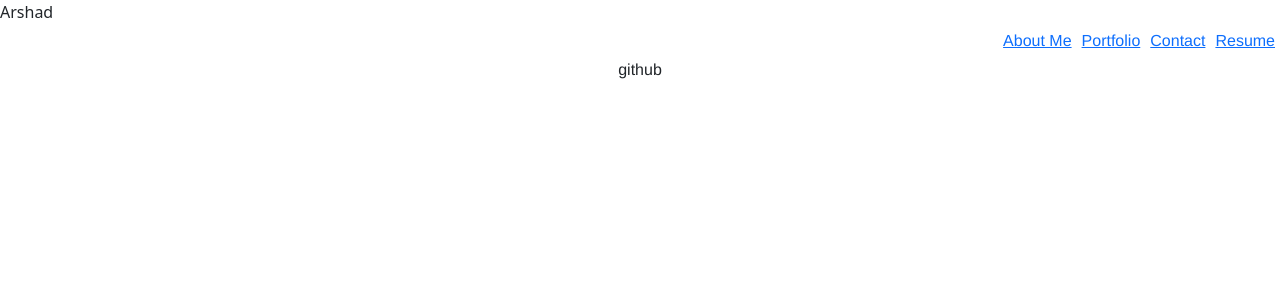
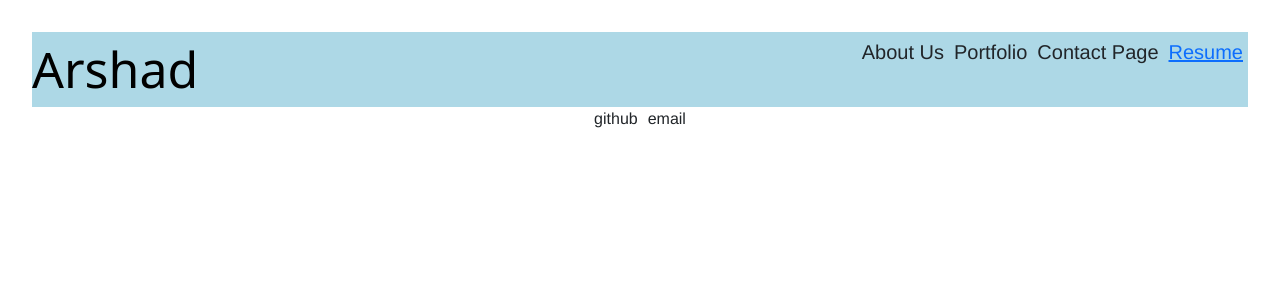
Before and after one commit to moarshad100/fallOut_portfolio, a React (Vite) app in the folder vite-project/: page / in a window 1280 px wide. Shown: the top 300 px of the page. Built offline with nearby package versions, Linux system fonts and the light colour scheme.

Commit message:
added pages

```diff
--- a/vite-project/src/App.jsx
+++ b/vite-project/src/App.jsx
@@ -2,18 +2,24 @@
 import { Outlet } from 'react-router-dom';
 import Nav from './components/Nav';
 import Footer from './components/Footer';
+import Header from './components/Header';
+
+import './App.css'
+import './styles/Header.css'
 
 
 function App() {
   // The Outlet component will conditionally swap between the different pages according to the URL
   return (
     <>
-      <Nav />
-      <main className="mx-3">
-        <Outlet />
-      </main>
-      <Footer />
-
+    <section className='header'>
+    <Header>    </Header>
+    <Nav />
+    </section>
+    <main className="mx-3">
+    <Outlet />
+    </main>
+    <Footer />
     </>
   );
 }
--- a/vite-project/src/components/Footer.jsx
+++ b/vite-project/src/components/Footer.jsx
@@ -3,20 +3,27 @@ export default function Footer() {
 
 
     return (
-      <nav className="main-header-menu">
+      <nav >
 
         <section
           style={{
             display: 'flex',
             fontFamily: 'helvetica',
             flexDirection: 'row',
-            alignItems: 'flex-start',
+            alignItems: 'center',
             justifyContent: 'center',
+            gap:'10px',
+
+
           }}
         >
             <div>
                 github
             </div>
+            <div>
+                email
+            </div>
+
 
 
         </section>
--- a/vite-project/src/components/Header.jsx
+++ b/vite-project/src/components/Header.jsx
@@ -0,0 +1,11 @@
+
+function Header() {
+    return(
+        <header>
+            Arshad
+        </header>
+    )
+
+  }
+
+  export default Header;
--- a/vite-project/src/components/Nav.jsx
+++ b/vite-project/src/components/Nav.jsx
@@ -1,35 +1,39 @@
+
+import { Link } from 'react-router-dom';
 export default function Nav() {
     const linkStyle = { border: '1px black', padding: '5px' };
 
 
     return (
       <nav className="main-header-menu">
-        <div >Arshad</div>
-
         <section
           style={{
             display: 'flex',
             fontFamily: 'helvetica',
             flexDirection: 'row',
-            alignItems: 'flex-start',
-            justifyContent: 'flex-end',
+
           }}
         >
 
 
           <div style={linkStyle}>
-            <a href="#">About Me</a>
+          <Link className="nav-link text-dark" to="/about">
+          About Us
+        </Link>
           </div>
           <div style={linkStyle}>
-            <a href="#">Portfolio</a>
+          <Link className="nav-link text-dark" to="/portfolio">
+          Portfolio
+        </Link>
           </div>
           <div style={linkStyle}>
-            <a href="#">Contact</a>
+          <Link className="nav-link text-dark" to="/contact">
+          Contact Page
+          </Link>
           </div>
           <div style={linkStyle}>
             <a href="#">Resume</a>
           </div>
-
         </section>
       </nav>
     );
--- a/vite-project/src/main.jsx
+++ b/vite-project/src/main.jsx
@@ -4,37 +4,36 @@ import { createBrowserRouter, RouterProvider } from 'react-router-dom';
 
 import 'bootstrap/dist/css/bootstrap.min.css'
 import App from './App';
+import About from './pages/AboutPage';
+import ErrorPage from './pages/ErrorPage';
+import Portfolio from './pages/PortfolioPage';
+import Contact from './pages/contactPage';
 
 
 // Define the accessible routes, and which components respond to which URL
-// const router = createBrowserRouter([
-//   {
-//     path: '/',
-//     element: <App />,
-//     errorElement: <Error />,
-//     children: [
-//       {
-//         index: true,
-//         element: <Home />,
-//       },
-//       {
-//         path: '/About',
-//         element: <About />,
-//       },
-//       {
-//         path: '/Blog',
-//         element: <Blog />,
-//       },
-//       {
-//         path: '/Contact',
-//         element: <Contact />,
-//       },
-//     ],
-//   },
-// ]);
+const router = createBrowserRouter([
+  {
+    path: '/',
+    element: <App />,
+    errorElement: <ErrorPage />,
+    children: [
 
-// ReactDOM.createRoot(document.getElementById('root')).render(
-//   <RouterProvider router={router} />
-// );
+      {
+        path: '/about',
+        element: <About />,
+      },
+      {
+        path: '/portfolio',
+        element: <Portfolio />,
+      },
+      {
+        path: '/contact',
+        element: <Contact />,
+      },
+],
+  },
+]);
 
-ReactDOM.createRoot(document.getElementById('root')).render(<App />);
+ReactDOM.createRoot(document.getElementById('root')).render(
+  <RouterProvider router={router} />
+);
--- a/vite-project/src/pages/AboutPage.jsx
+++ b/vite-project/src/pages/AboutPage.jsx
@@ -0,0 +1,10 @@
+function About() {
+    return(
+        <h1>
+            Lorem ipsum dolor sit amet consectetur, adipisicing elit. Illo nihil accusantium veritatis assumenda. Reprehenderit, quos libero. Quod provident nesciunt porro obcaecati dolorem, adipisci reiciendis est? Dolor voluptatibus possimus beatae inventore!
+        </h1>
+    )
+
+  }
+
+  export default About;
--- /dev/null
+++ b/vite-project/src/pages/ContactPage.jsx
@@ -0,0 +1,13 @@
+// const validEmail = new RegExp('^[a-zA-Z0-9._:$!%-]+@[a-zA-Z0-9.-]+.[a-zA-Z]$');
+
+
+function Contact(){
+    return(
+        <>
+        <h1>Contact Page</h1>
+        </>
+    )
+
+}
+
+export default Contact;
--- /dev/null
+++ b/vite-project/src/pages/ErrorPage.jsx
@@ -0,0 +1,16 @@
+import { useRouteError } from 'react-router-dom';
+
+export default function ErrorPage() {
+  const error = useRouteError();
+  console.error(error);
+
+  return (
+    <div id="error-page">
+      <h1>Oops!</h1>
+      <p>Sorry, an unexpected error has occurred.</p>
+      <p>
+        <i>{error.statusText || error.message}</i>
+      </p>
+    </div>
+  );
+}
--- a/vite-project/src/pages/PortfolioPage.jsx
+++ b/vite-project/src/pages/PortfolioPage.jsx
@@ -0,0 +1,10 @@
+function Portfolio() {
+    return(
+        <h1>
+            Portfolio
+        </h1>
+    )
+
+  }
+
+  export default Portfolio;
--- /dev/null
+++ b/vite-project/src/styles/Header.css
@@ -0,0 +1,21 @@
+.header{
+    background-color: lightblue;
+    color: black;
+    display: flex;
+    flex-wrap: wrap-reverse;
+    flex-shrink: 4;
+    font-size: 20px;
+
+}
+
+.main-header-menu
+{
+    margin-left: auto;
+    order: 2;
+}
+
+header{
+    font-size: 50px;
+
+
+}
```
Also changed, not shown: 1 other file (tests, documents, lock files or other folders).
